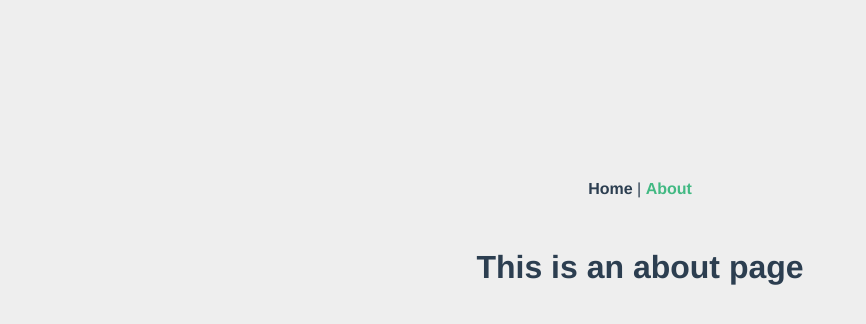
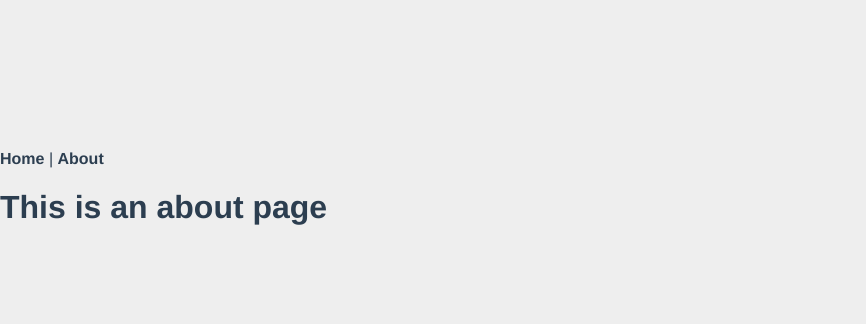
Before and after one commit to kiraGit67/vue-school-travel-app, a Vue app: page /about in a window 1280 px wide. Shown: the top 324 px of the page, without its empty margins (0-866 px from the left). Built offline with nearby package versions, Linux system fonts and the light colour scheme.

Commit message:
removes styles

```diff
--- a/src/App.vue
+++ b/src/App.vue
@@ -5,26 +5,3 @@
   </nav>
   <router-view />
 </template>
-
-<style>
-#app {
-  font-family: Avenir, Helvetica, Arial, sans-serif;
-  -webkit-font-smoothing: antialiased;
-  -moz-osx-font-smoothing: grayscale;
-  text-align: center;
-  color: #2c3e50;
-}
-
-nav {
-  padding: 30px;
-}
-
-nav a {
-  font-weight: bold;
-  color: #2c3e50;
-}
-
-nav a.router-link-exact-active {
-  color: #42b983;
-}
-</style>
```
